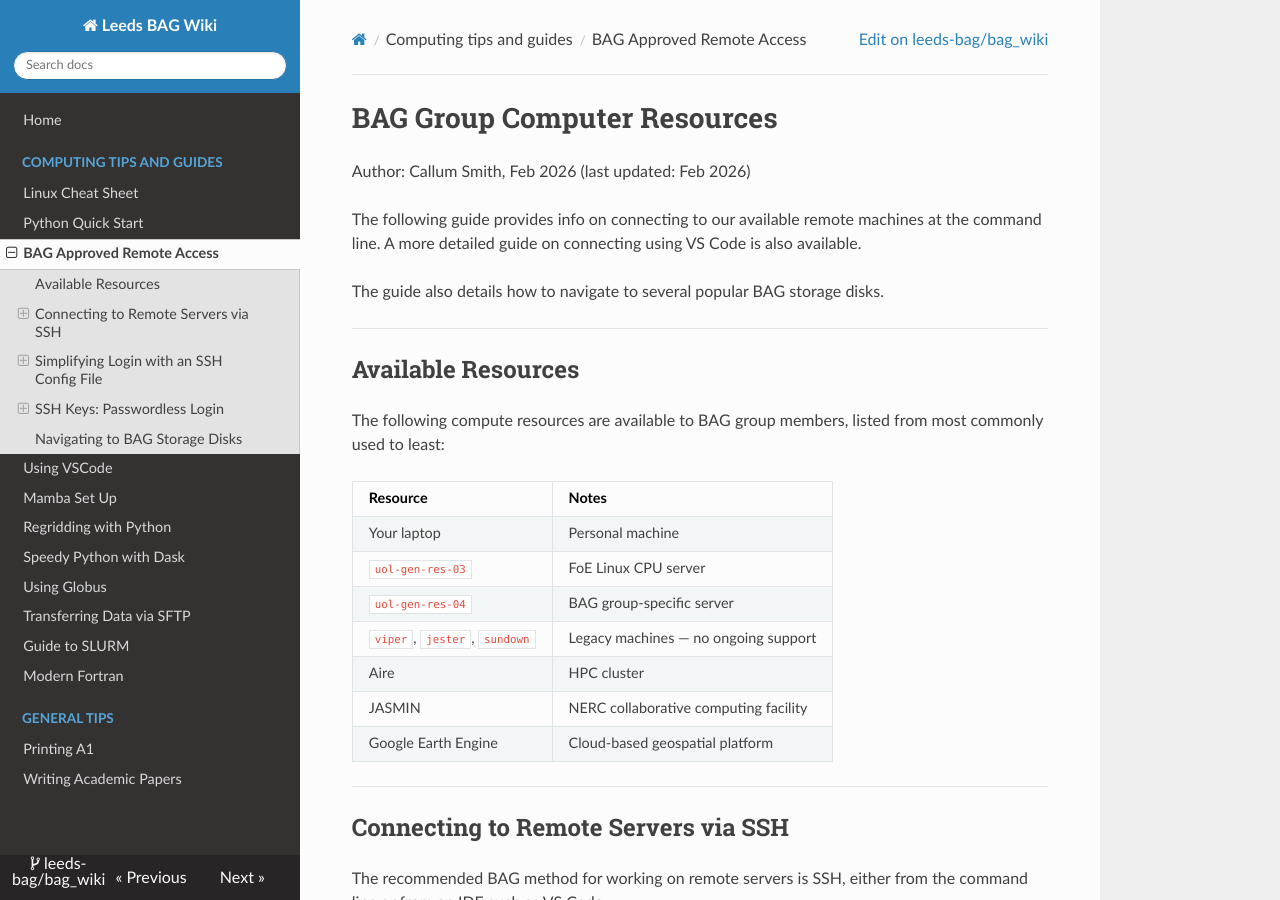
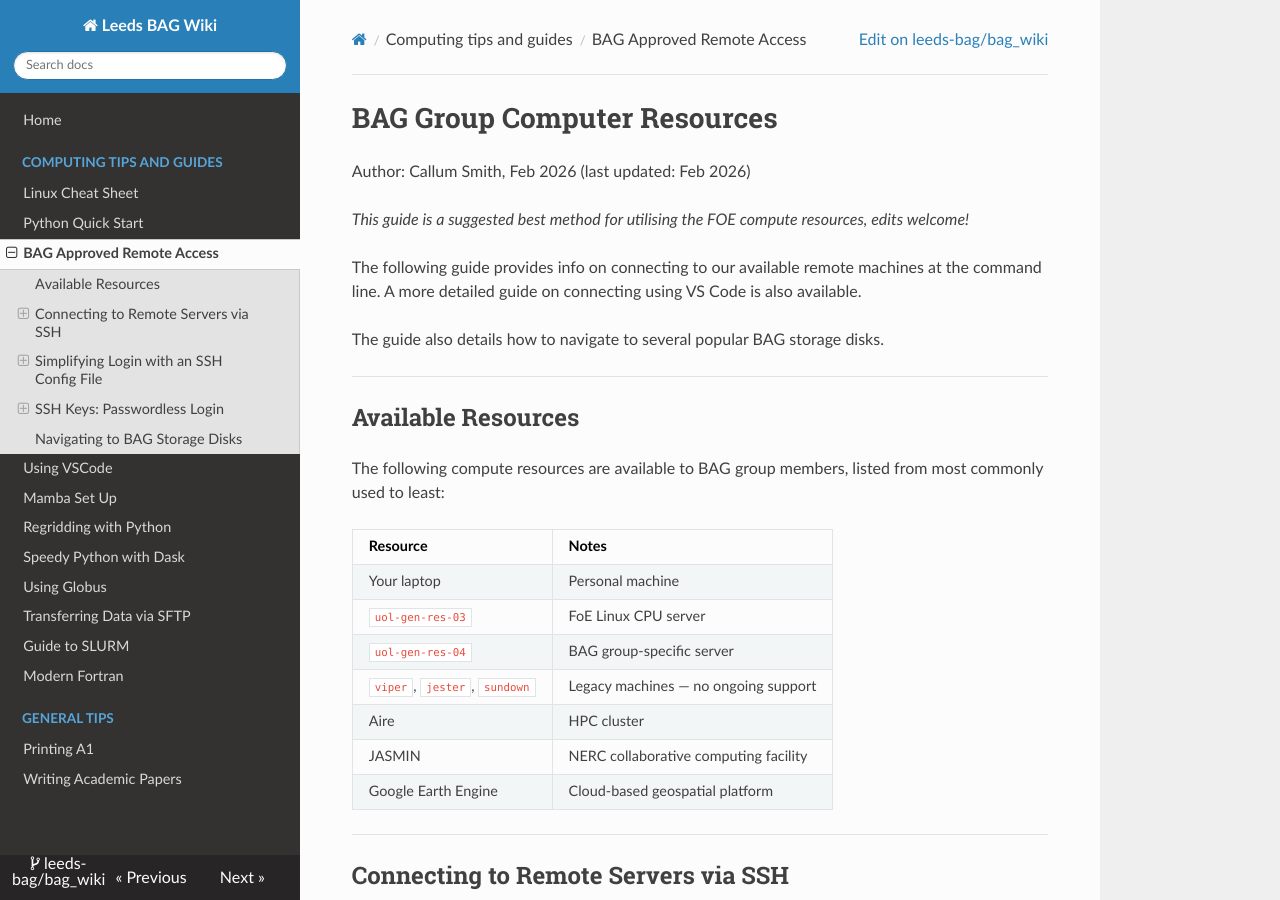
Before and after one commit to leeds-bag/bag_wiki, an MkDocs documentation site: the page built from docs/compute_resources.md, in a window 1280 px wide and 900 px high. Built offline with MkDocs 1.6.1, drawn with Linux system fonts in a browser that asks for light colours; nearby versions of some CDN libraries.

Commit message:
Update compute_resources.md with best method note
Added a note about the guide being a suggested best method for utilizing FOE compute resources.

```diff
--- a/docs/compute_resources.md
+++ b/docs/compute_resources.md
@@ -1,6 +1,8 @@
 # BAG Group Computer Resources
 
 Author: Callum Smith, Feb 2026 (last updated: Feb 2026)
+
+*This guide is a suggested best method for utilising the FOE compute resources, edits welcome!*
 
 The following guide provides info on connecting to our available remote machines at the command line. A more detailed guide on connecting using VS Code is also available.
 
```
